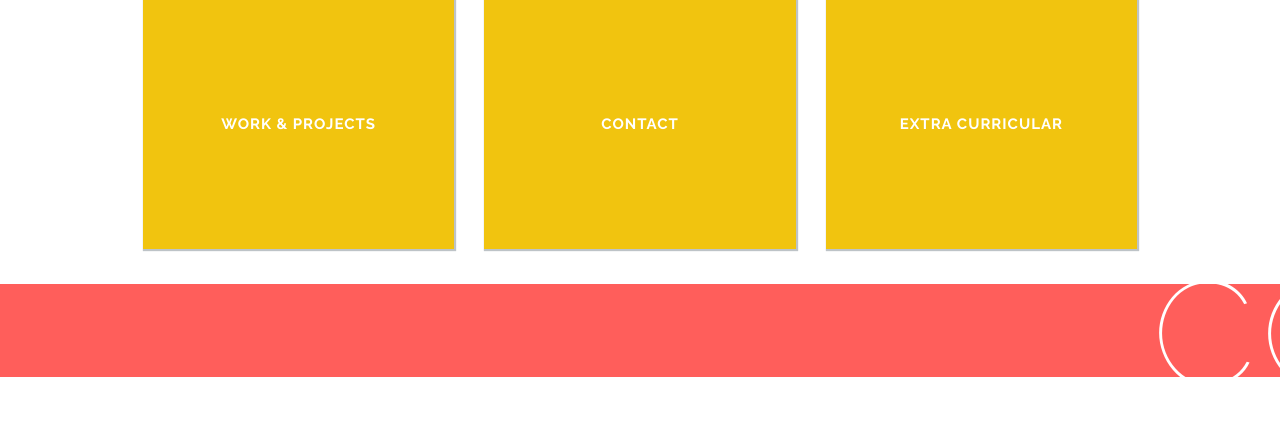
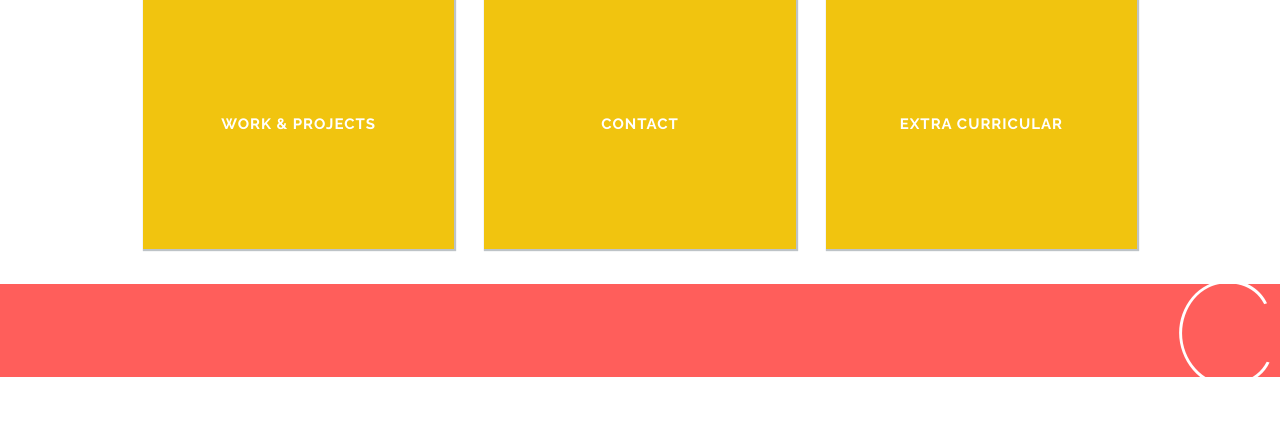
Before and after one commit to erufino/portfolio, a PHP site: page /index.html in a window 1280 px wide; the page is wider, and only the part inside the window is pictured. Shown: the part 1267-1708 px from the top of that part. Run offline with PHP 8.4, Linux system fonts and the light colour scheme.

Commit message:
removed the overflow from the section headers

```diff
--- a/style.css
+++ b/style.css
@@ -215,6 +215,7 @@ THIS IS THE MAIN SITE CONTENT
 	margin-top:-168px;
 	padding-left: 20px;
 	padding-right: 20px;
+	overflow-x: hidden;
 }
 
 
```
